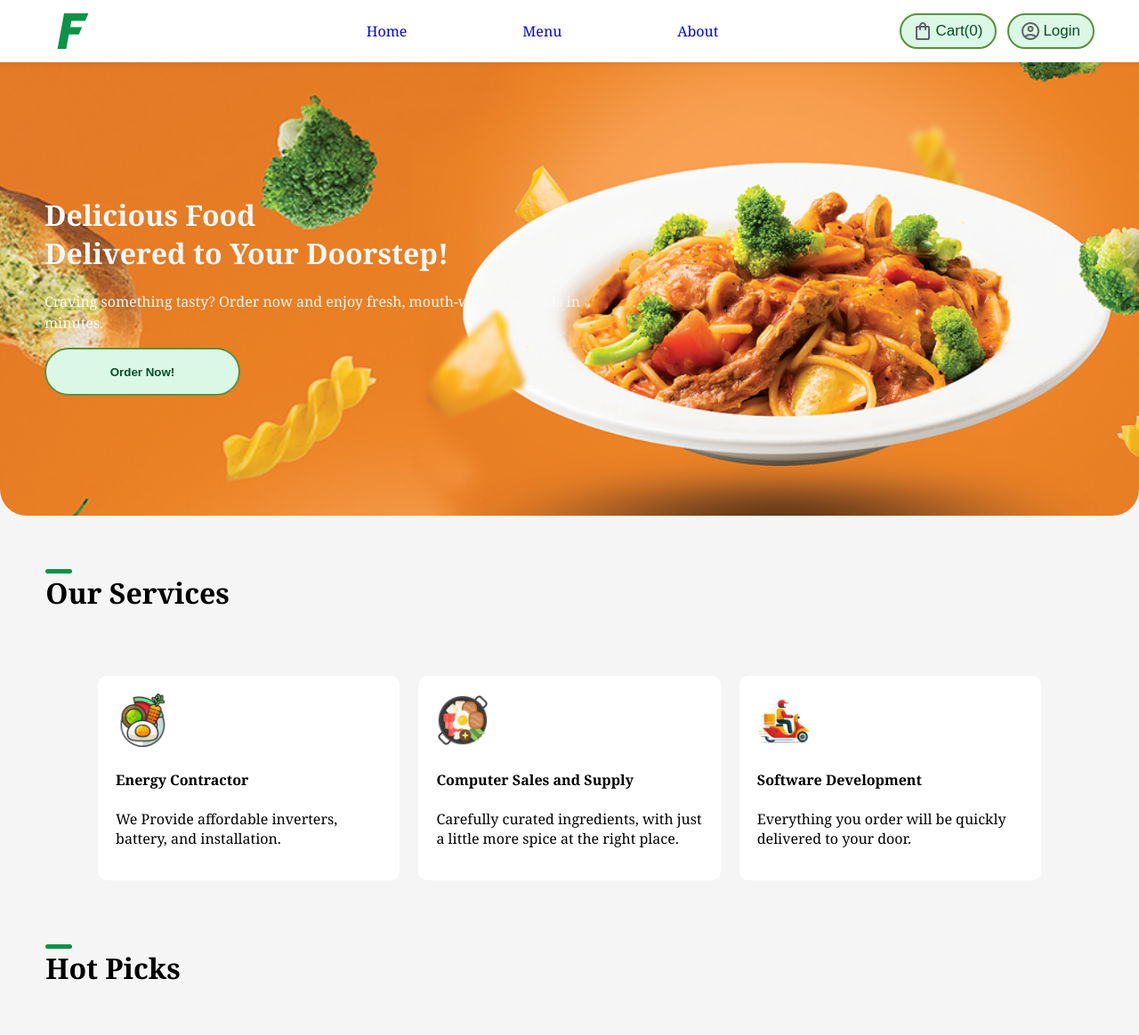
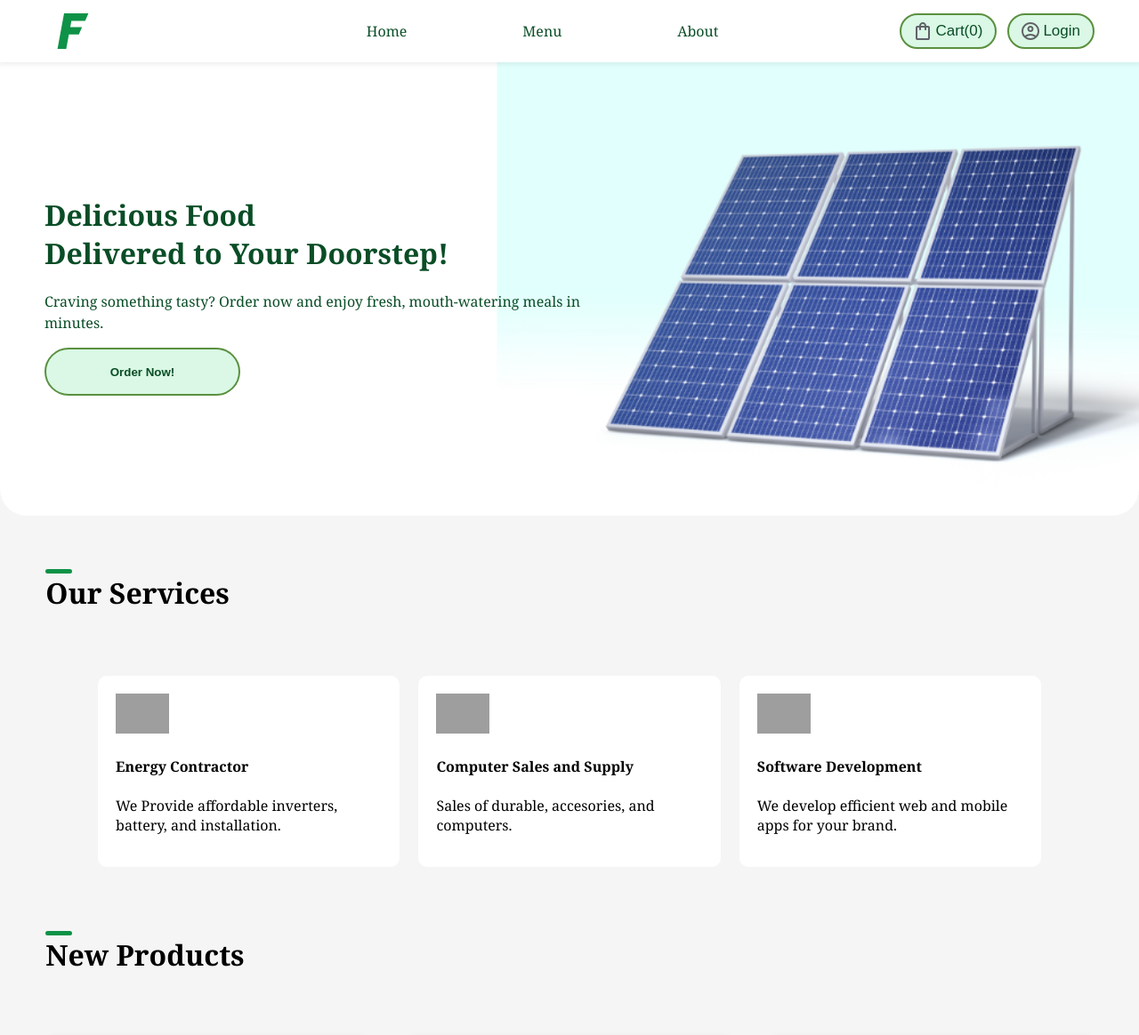
Before and after one commit to akintolatech/fabletech, a Django app: page / in a window 1280 px wide. Shown: the top 1164 px of the page at 89% size. Run offline with Django 5.2, Linux system fonts and the light colour scheme; data comes from the database, SQL or seed files in the repository; some libraries are stand-ins or nearby versions; grey boxes are pictures that could not be loaded.

Commit message:
Fabletech adaptation

```diff
--- a/static/styles/style.css
+++ b/static/styles/style.css
@@ -13,8 +13,13 @@ body {
 
 a {
     text-decoration: none;
-    /* color: aliceblue; */
+    color: var(--dark);
 }
+
+a:active {
+    columns: var(--pry-color);
+}
+
 
 :root {
     --pry-color: #0E9247;
@@ -111,11 +116,12 @@ a {
     text-align: left;
     cursor: pointer;
     border-bottom: 1px solid var(--dark);
+    border-radius: 30px;
 
 }
 
 .pry-nav ul li:hover{
-    background-color: rgba(194, 255, 255, 0.433);
+    background-color: var(--light);
 }
 
 .app-auth {
@@ -263,7 +269,7 @@ a {
 
     margin: 20px;
     margin-top: 150px;
-    color: rgb(248, 248, 248);
+    color: var(--dark);
     transition: all 0.2s cubic-bezier(0.77,0.2,0.05,1.0);
 }
 
@@ -392,6 +398,7 @@ button {
 .img-box img {
     width: 100%;
     height: 100%;
+
 }
 
 /* for large screens */
@@ -453,6 +460,7 @@ button {
     border-radius: var(--radius);
     background-color: white;
     box-shadow: 0px 0px 6px 2px rgba(0, 0, 0, 0.038);
+    border-image: fill 0 linear-gradient(#0001, var(--dark));
 
 }
 
@@ -481,7 +489,7 @@ button {
 }
 
 .product-item-content {
-    margin-top: -400px;
+    margin-top: -200px;
     /* margin-left: 20px; */
     padding: 30px;
 }
--- a/webcms/templates/webcms/pages/about.html
+++ b/webcms/templates/webcms/pages/about.html
@@ -1,7 +1,7 @@
 {% extends "webcms/base.html" %}
 {% load static %}
 
-{% block title %}Buka-About{% endblock %}
+{% block title %}{{ business.name_of_business }}-About{% endblock %}
 
 
 {% block landing %}
--- a/webcms/templates/webcms/pages/index.html
+++ b/webcms/templates/webcms/pages/index.html
@@ -1,7 +1,7 @@
 {% extends "webcms/base.html" %}
 {% load static %}
 
-{% block title %}Buka-Home{% endblock %}
+{% block title %}{{ business.name_of_business }} {% endblock %}
 
 
 
@@ -32,7 +32,7 @@
 
             <div class="values_item">
                 <div class="value_imgbox">
-                    <img src="{% static 'img/fresh.png' %}" />
+                    <img src="{% static 'img/icons/solar.svg' %}" />
                 </div>
                 <div class="values_text">
                     <h4>Energy Contractor</h4>
@@ -42,24 +42,24 @@
 
             <div class="values_item">
                 <div class="value_imgbox">
-                    <img src="{% static 'img/delights.png' %}" />
+                    <img src="{% static 'img/icons/devices.svg' %}" />
                 </div>
                 <div class="values_text">
                     <h4>Computer Sales and Supply</h4>
                     <p>
-                        Carefully curated ingredients,
-                        with just a little more spice at the right place.
+                        Sales of durable,
+                        accesories, and computers.
                     </p>
                 </div>
             </div>
 
             <div class="values_item">
                 <div class="value_imgbox">
-                    <img src="{% static 'img/rida.png' %}" />
+                    <img src="{% static 'img/icons/terminal.svg' %}" />
                 </div>
                 <div class="values_text">
                     <h4>Software Development</h4>
-                    <p>Everything you order will be quickly delivered to your door.</p>
+                    <p>We develop efficient web and mobile apps for your brand.</p>
                 </div>
             </div>
 
@@ -68,13 +68,13 @@
 
     <!-- Hot picks section -->
     <div class="section">
-        <h1>Hot Picks</h1>
+        <h1>New Products</h1>
 
 
         <div class="container">
 
             <div class="item project2">
-                <img src="{% static 'img/streetlight.jpg' %}" />
+                <img src="{% static 'img/streetlight.png' %}" />
                 <div class="product-item-content">
                     <h3>Burgers</h3>
                     <p>Spicy and so beefy burger a call away</p>
@@ -84,7 +84,7 @@
             </div>
 
             <div class="item project2">
-                <img src="{% static 'img/streetlight.jpg' %}" />
+                <img src="{% static 'img/streetlight.png' %}" />
                 <div class="product-item-content">
                     <h3>Cakes</h3>
                     <p>Spicy and so beefy burger a call away</p>
@@ -94,7 +94,7 @@
             </div>
 
             <div class="item project2">
-                <img src="{% static 'img/streetlight.jpg' %}" />
+                <img src="{% static 'img/streetlight.png' %}" />
                 <div class="product-item-content">
                     <h3>Sharwarma</h3>
                     <p>Spicy and so beefy burger a call away</p>
@@ -111,7 +111,7 @@
     <div class="narrative">
 
         <div class="img-box">
-            <img src="{% static 'img/burgerimg.png' %}" />
+            <img src="{% static 'img/content.jpg' %}" />
         </div>
 
         <div class="text-box">
--- a/webcms/templates/webcms/pages/menu.html
+++ b/webcms/templates/webcms/pages/menu.html
@@ -1,7 +1,7 @@
 {% extends "webcms/base.html" %}
 {% load static %}
 
-{% block title %}Buka-Menu{% endblock %}
+{% block title %}{{ business.name_of_business }}-Menu{% endblock %}
 
 
 {% block landing %}
```
Also changed, not shown: static/img/burgercard.jpg (deleted), static/img/cake.jpg (deleted), static/img/knd img.jpg (deleted), static/img/landing.png.
